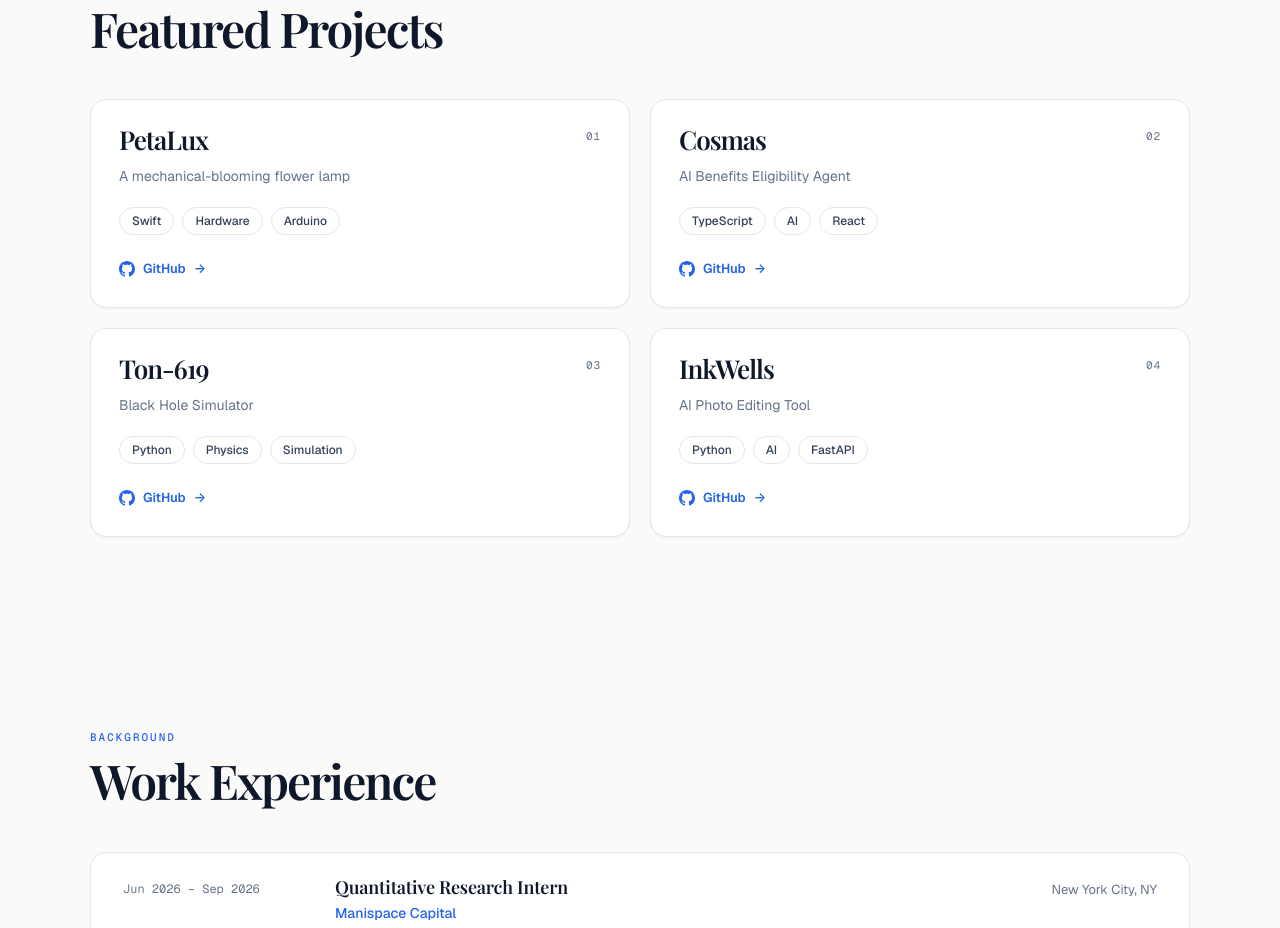
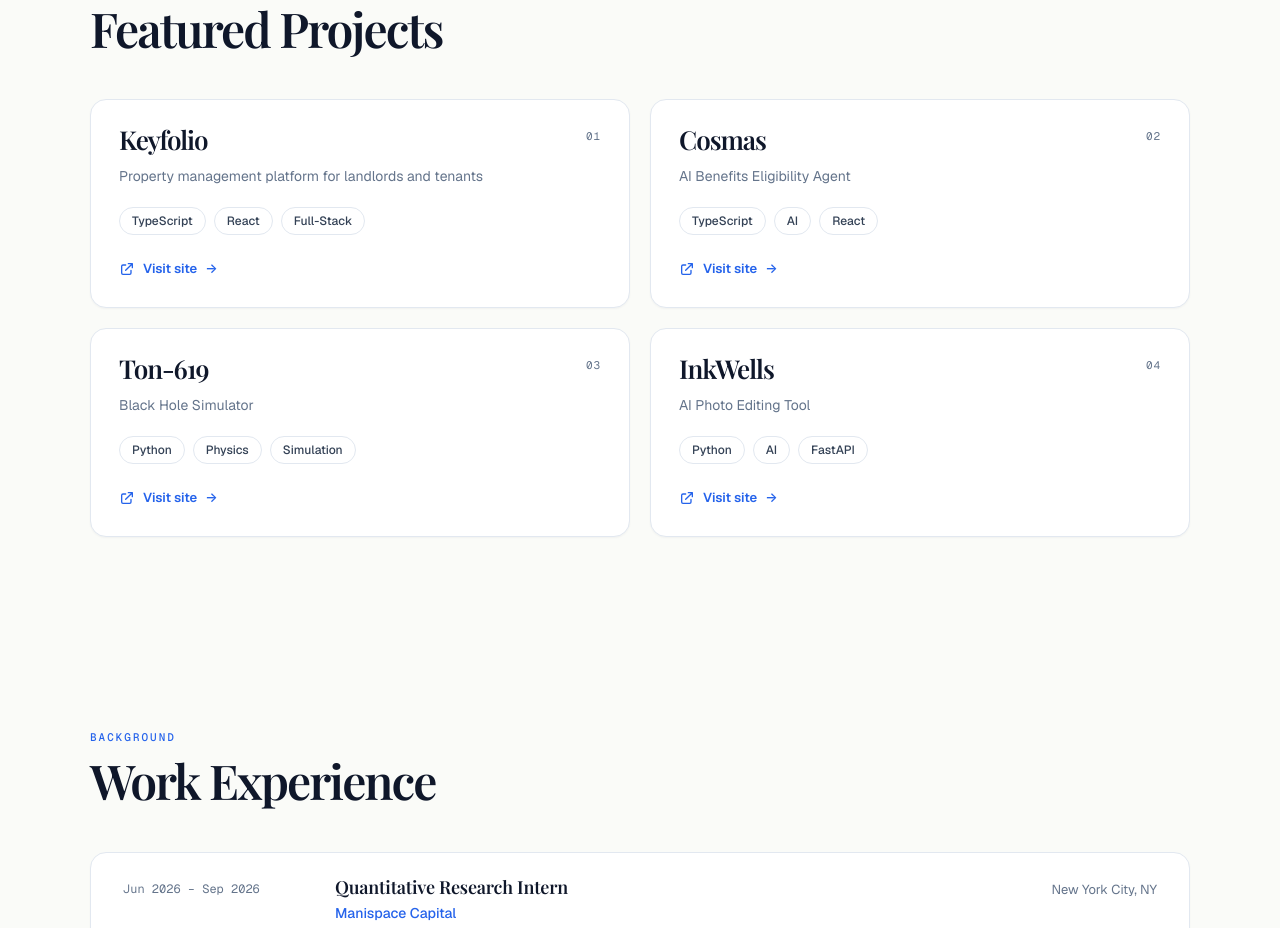
Before and after one commit to AlexNicholasWang/Personal-Website, a React (Vite) app: page / in a window 1280 px wide. Shown: the part 920-1848 px from the top of the page. Built offline with nearby package versions, Linux system fonts and the light colour scheme.

Commit message:
refresh: update fonts and theme styles

```diff
--- a/src/app/App.tsx
+++ b/src/app/App.tsx
@@ -46,11 +46,11 @@ const PORTFOLIO_DATA = {
     title: "Featured Projects",
     items: [
       {
-        title: "PetaLux",
-        description: "A mechanical-blooming flower lamp",
-        tags: ["Swift", "Hardware", "Arduino"],
+        title: "Keyfolio",
+        description: "Property management platform for landlords and tenants",
+        tags: ["TypeScript", "React", "Full-Stack"],
         links: [
-          { label: "GitHub", href: "https://github.com/AlexNicholasWang", icon: "github" }
+          { label: "Visit site", href: "https://goldenkeyscapital.app/", icon: "external" }
         ]
       },
       {
@@ -58,7 +58,7 @@ const PORTFOLIO_DATA = {
         description: "AI Benefits Eligibility Agent",
         tags: ["TypeScript", "AI", "React"],
         links: [
-          { label: "GitHub", href: "https://github.com/AlexNicholasWang", icon: "github" }
+          { label: "Visit site", href: "https://cosmas.cfd/", icon: "external" }
         ]
       },
       {
@@ -66,7 +66,7 @@ const PORTFOLIO_DATA = {
         description: "Black Hole Simulator",
         tags: ["Python", "Physics", "Simulation"],
         links: [
-          { label: "GitHub", href: "https://github.com/AlexNicholasWang", icon: "github" }
+          { label: "Visit site", href: "https://ton619.cfd/", icon: "external" }
         ]
       },
       {
@@ -74,7 +74,7 @@ const PORTFOLIO_DATA = {
         description: "AI Photo Editing Tool",
         tags: ["Python", "AI", "FastAPI"],
         links: [
-          { label: "GitHub", href: "https://github.com/AlexNicholasWang", icon: "github" }
+          { label: "Visit site", href: "https://inkwell.pics/", icon: "external" }
         ]
       }
     ]
```
